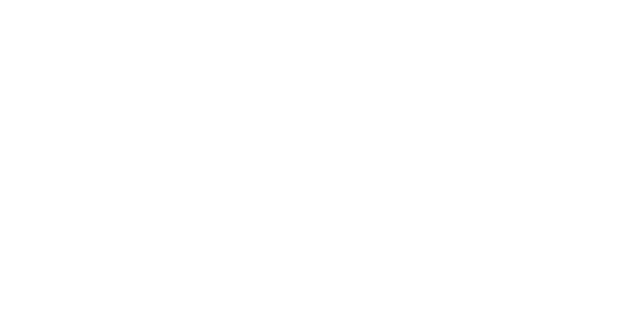
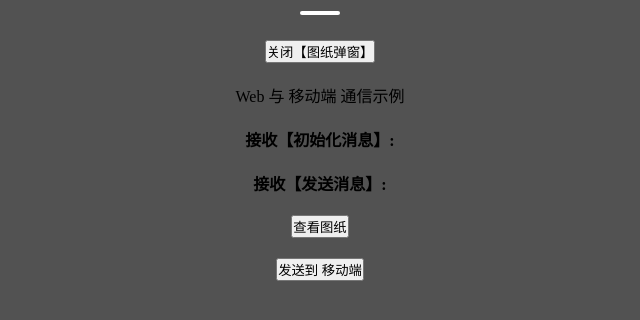
Before and after one commit to OrangeChengCheng/re-uniapp-pop, a Vue app: page /#/cad in a window 1280 px wide. Before the commit this address had no page. Shown: the top 320 px of the page, without its empty margins (320-960 px from the left). Built offline with nearby package versions, Linux system fonts and the light colour scheme.

Commit message:
增加cad页面调整背景属性

```diff
--- a/src/App.vue
+++ b/src/App.vue
@@ -1,7 +1,7 @@
 <!--
  * @Author: Lemon C
  * @Date: 2025-07-02 11:25:16
- * @LastEditTime: 2025-07-07 15:11:21
+ * @LastEditTime: 2025-07-09 16:30:03
 -->
 <template>
     <router-view />
@@ -37,6 +37,7 @@
     -moz-osx-font-smoothing: grayscale;
     width: 100vw;
     height: 100vh;
+    background: green;
 }
 :root {
     --color-white: #ffffff;
--- a/src/components/Base/BaseView.vue
+++ b/src/components/Base/BaseView.vue
@@ -1,7 +1,7 @@
 <!--
  * @Author: Lemon C
  * @Date: 2025-07-03 11:44:27
- * @LastEditTime: 2025-07-07 15:19:33
+ * @LastEditTime: 2025-07-08 10:00:47
 -->
 <template>
     <div class="sup-base-view">
@@ -41,9 +41,10 @@
     height: 100vh;
     flex-direction: column;
     overflow: hidden;
-    background-color: rgba($color: #23252b, $alpha: 0.9);
-    border-top-left-radius: 20px;
-    border-top-right-radius: 20px;
+    // background-color: rgba($color: #23252b, $alpha: 0.9);
+    background-color: rgba($color: #525252, $alpha: 1.0);
+    // border-top-left-radius: 20px;
+    // border-top-right-radius: 20px;
 }
 
 .cloose-area {
--- a/src/router/index.ts
+++ b/src/router/index.ts
@@ -7,6 +7,7 @@
 import type { RouteRecordRaw } from 'vue-router' // 单独导入类型
 import TreePage from '@/views/Tree/TreePage.vue'
 import PropertyPage from '@/views/Property/PropertyPage.vue'
+import CADPage from '@/views/CAD/CADPage.vue'
 
 const routes: Array<RouteRecordRaw> = [
     {
@@ -19,6 +20,11 @@
         name: 'property',
         component: PropertyPage
     },
+    {
+        path: '/cad',
+        name: 'cad',
+        component: CADPage
+    },
 ]
 
 const router = createRouter({
--- /dev/null
+++ b/src/views/CAD/CADPage.vue
@@ -0,0 +1,92 @@
+<template>
+    <base-view>
+        <div class="cad-container">
+            <button @click="sendMessageToMobileCloose()">关闭【图纸弹窗】</button>
+            <div>Web 与 移动端 通信示例</div>
+            <div class="message"><strong>接收【初始化消息】:</strong> {{ initAppToWebMsg }}</div>
+            <div class="message"><strong>接收【发送消息】:</strong> {{ mobileMessage }}</div>
+            <button @click="click_showCad()">{{ isShowCad ? '关闭查看图纸' : '查看图纸' }}</button>
+            <button @click="sendMessageToMobile()">发送到 移动端</button>
+        </div>
+    </base-view>
+</template>
+
+// MOD-- JavaScript
+<script setup lang="ts">
+import { ref, onMounted } from 'vue';
+import BaseView from '@/components/Base/BaseView.vue';
+
+const NativeBridge = (window as any).$reapi;
+
+const initAppToWebMsg = ref('');
+const mobileMessage = ref('');
+const isShowCad = ref(false);
+
+onMounted(() => {
+    NativeBridge.registerAppMsg(handleMobileMessage);
+    NativeBridge.getInitUrlParam();
+});
+
+// 处理从 移动端 接收的消息
+const handleMobileMessage = (message: any) => {
+    console.log('收到 移动端 消息:', message);
+    // 更新 Vue 状态或执行其他操作
+    mobileMessage.value = message;
+};
+
+// 发送消息到 移动端
+const sendMessageToMobile = () => {
+    let sendData = {
+        type: 'sendMsg',
+        data: {
+            aaa: [
+                {
+                    bbb: 'https://www.baidu.com',
+                    ccc: true,
+                    ddd: {
+                        eee: [1, 2, 3],
+                    },
+                    fff: 666,
+                },
+            ],
+            hhh: false,
+            ggg: 888,
+            iii: {
+                jjj: 'abc',
+                kkk: [6, 5, 4],
+            },
+        },
+    };
+    NativeBridge.reSendMessageToApp(sendData);
+    console.log('已发送消息到 移动端:', JSON.stringify(sendData));
+};
+const sendMessageToMobileCloose = () => {
+    NativeBridge.cloose();
+};
+
+const click_showCad = () => {
+    isShowCad.value = !isShowCad.value;
+    NativeBridge.popWebFull(isShowCad.value);
+};
+</script>
+
+// MOD-- CSS
+<style lang="scss" scoped>
+.cad-container {
+    position: relative;
+    width: 100%;
+    height: 100%;
+    display: flex;
+    flex-direction: column;
+    align-items: center;
+    // background-color: red;
+    overflow: auto;
+    // padding-bottom: 50px;
+
+    button,
+    div {
+        position: relative;
+        margin-top: 20px;
+    }
+}
+</style>
--- a/src/views/Property/PropertyPage.vue
+++ b/src/views/Property/PropertyPage.vue
@@ -1,7 +1,7 @@
 <!--
  * @Author: Lemon C
  * @Date: 2025-07-07 14:58:27
- * @LastEditTime: 2025-07-07 15:07:03
+ * @LastEditTime: 2025-07-09 15:47:58
 -->
 <template>
     <base-view>
@@ -96,7 +96,7 @@
     display: flex;
     flex-direction: column;
     align-items: center;
-    // background-color: red;
+    background-color: red;
     overflow: auto;
     // padding-bottom: 50px;
 
```
